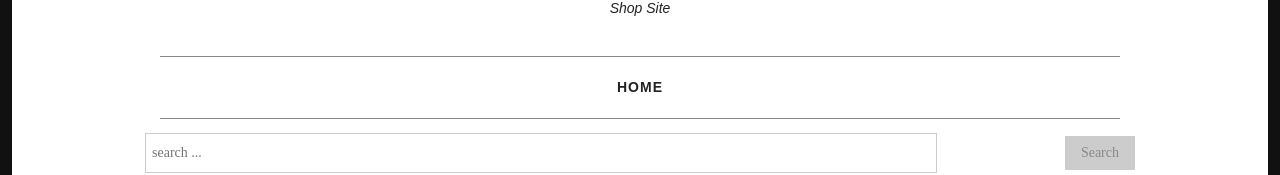
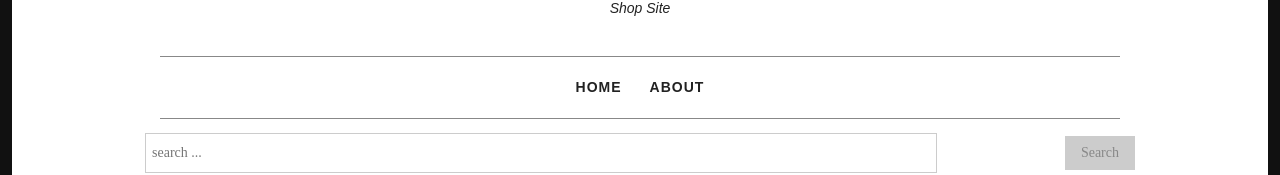
Before and after one commit to alinbrg/e-commerce, a React (Create React App) app: page / in a window 1280 px wide. Shown: the part 134-309 px from the top of the page. Built offline with nearby package versions, Linux system fonts and the light colour scheme; no server answers.

Commit message:
about page and active nav

```diff
--- a/src/App.js
+++ b/src/App.js
@@ -2,6 +2,7 @@ import { QueryClient, QueryClientProvider } from "react-query";
 import { BrowserRouter, Routes, Route } from "react-router-dom";
 
 import "./App.css";
+import About from "./pages/About";
 import Home from "./pages/Home";
 import Product from "./pages/Product";
 
@@ -19,6 +20,7 @@ function App() {
 						<Route path=":productID" element={<Product />} />
 					</Route> */}
 					<Route path="/product/:productID" element={<Product />} />
+					<Route path="/about" element={<About />} />
 				</Routes>
 			</BrowserRouter>
 		</QueryClientProvider>
--- a/src/components/Header.js
+++ b/src/components/Header.js
@@ -1,4 +1,4 @@
-import { Link } from "react-router-dom";
+import { Link, NavLink } from "react-router-dom";
 export default function Header() {
 	return (
 		<header id="masthead" className="site-header">
@@ -16,11 +16,21 @@ export default function Header() {
 				<div className="menu-menu-1-container">
 					<ul id="menu-menu-1" className="menu">
 						<li>
-							<Link to="/">Home</Link>
+							<NavLink
+								to="/"
+								className={({ isActive }) => (isActive ? "active" : "")}
+							>
+								Home
+							</NavLink>
 						</li>
-						{/* <li>
-							<Link to="product">Product</Link>
-						</li> */}
+						<li>
+							<NavLink
+								to="/about"
+								className={({ isActive }) => (isActive ? "active" : "")}
+							>
+								About
+							</NavLink>
+						</li>
 						{/* <li>
 							<a href="shop.html">Shop</a>
 						</li>
--- /dev/null
+++ b/src/pages/About.js
@@ -0,0 +1,11 @@
+import Page from "../Page";
+
+export default function About() {
+	return (
+		<div className="archive post-type-archive post-type-archive-product">
+			<Page>
+				<h1>About page</h1>
+			</Page>
+		</div>
+	);
+}
--- a/src/pages/Home.js
+++ b/src/pages/Home.js
@@ -11,7 +11,7 @@ import Page from "../Page";
 export default function Home() {
 	let [searchParams, setSearchParams] = useSearchParams();
 
-	const { data } = useQuery("products", () =>
+	const { data } = useQuery(["products", searchParams.get("search")], () =>
 		apiRequest("GET", `products?q=${searchParams.get("search")}`)
 	);
 	const [searchValue, setSearchValue] = useState("");
```
Also changed, not shown: src/App.css.
